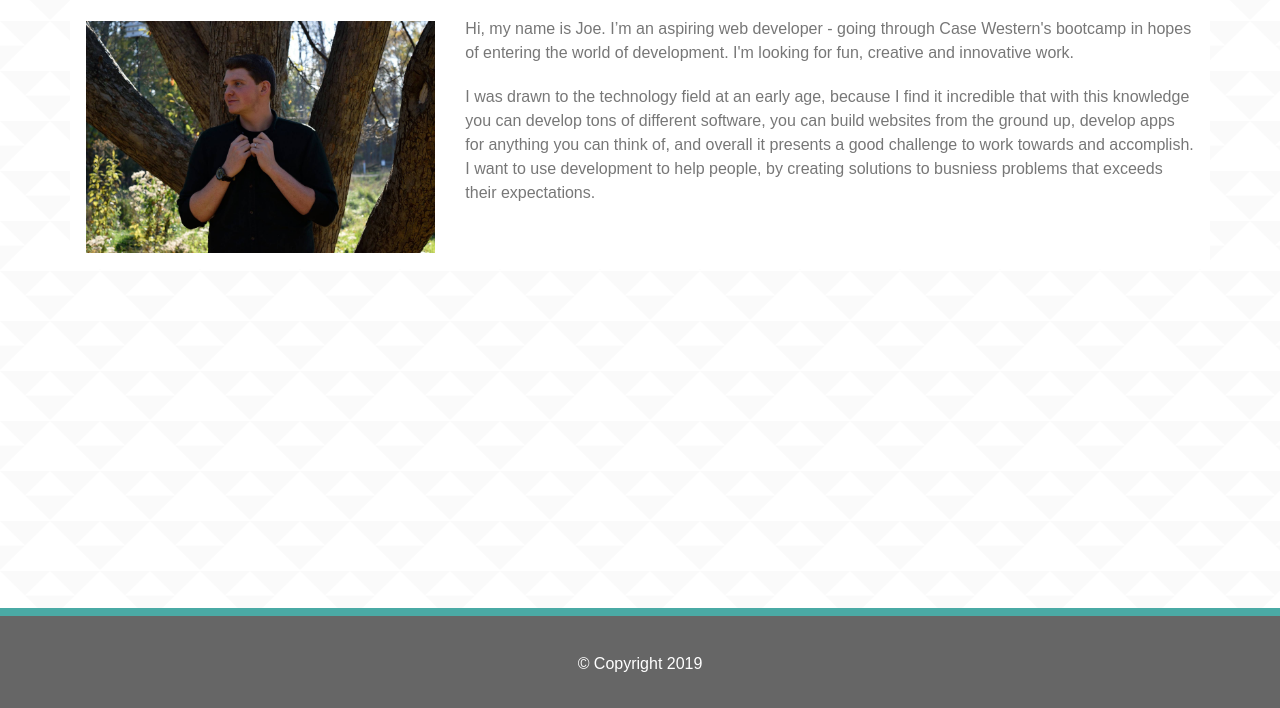
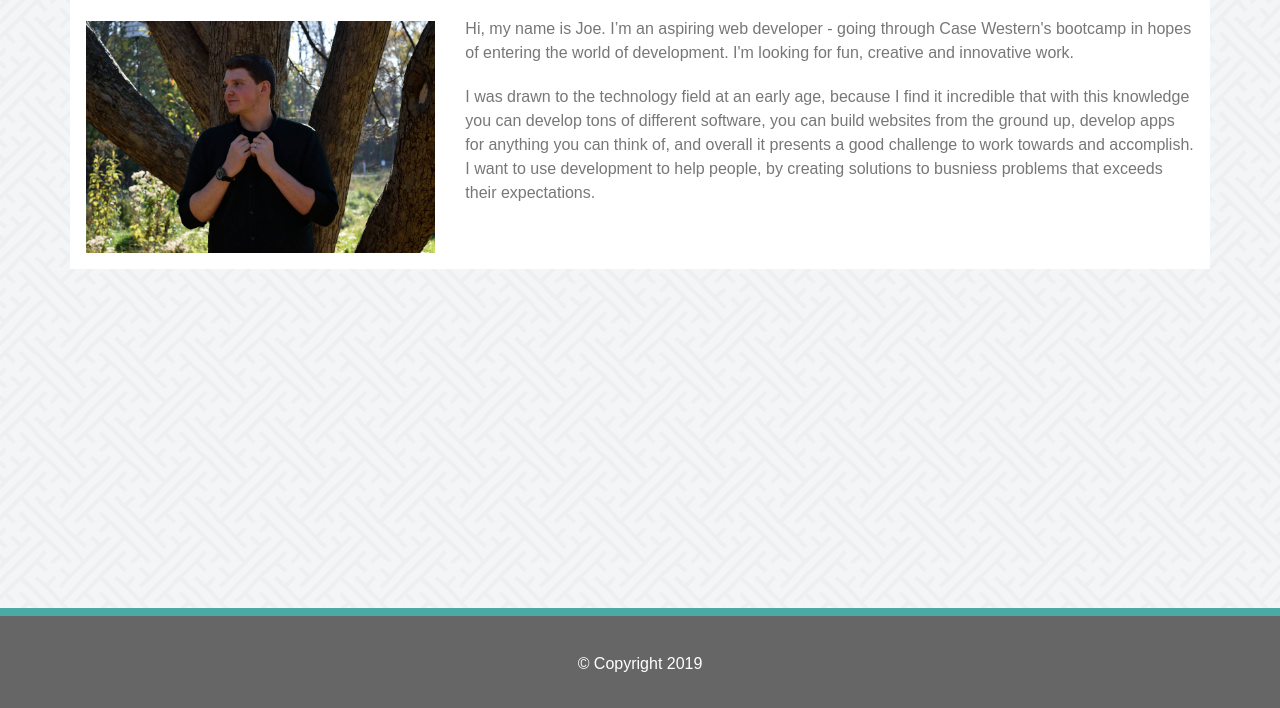
Before and after one commit to Joelynn94/responsive-portfolio, a plain HTML site: page index.html in a window 1280 px wide. Shown: the part 179-887 px from the top of the page. Drawn offline with nearby package versions, Linux system fonts and the light colour scheme.

Commit message:
changed background image

```diff
--- a/assets/css/style.css
+++ b/assets/css/style.css
@@ -14,7 +14,7 @@ body {
     font-family: 'Arial', 'Helvetica Neue', Helvetica, sans-serif;
     margin: 0;
     padding: 0;
-    background-image: url("../images/triangle-mosaic.png");
+    background-image: url("../images/interlaced.png");
 }
 
 h1,
```
Also changed, not shown: assets/images/interlaced.png (added), 2 other files.
